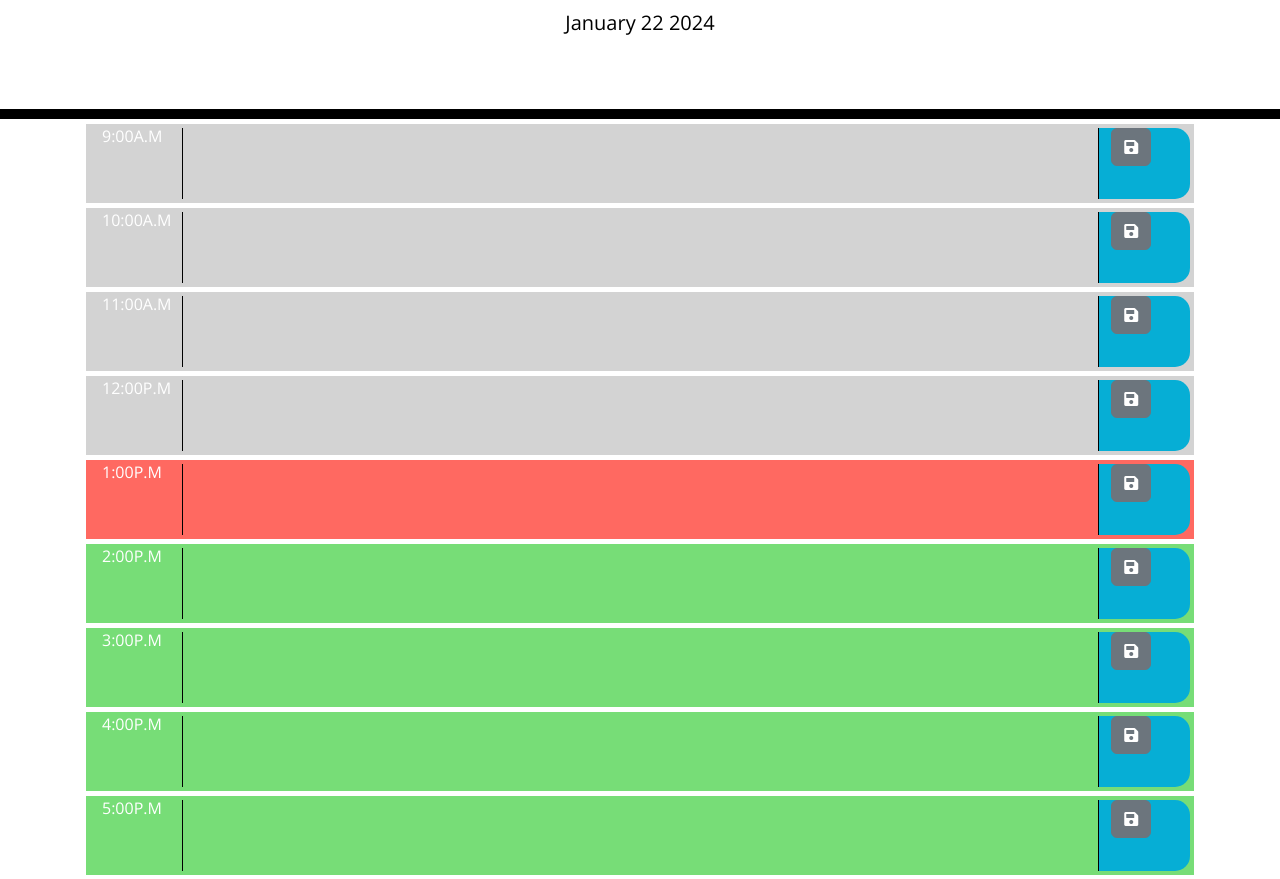
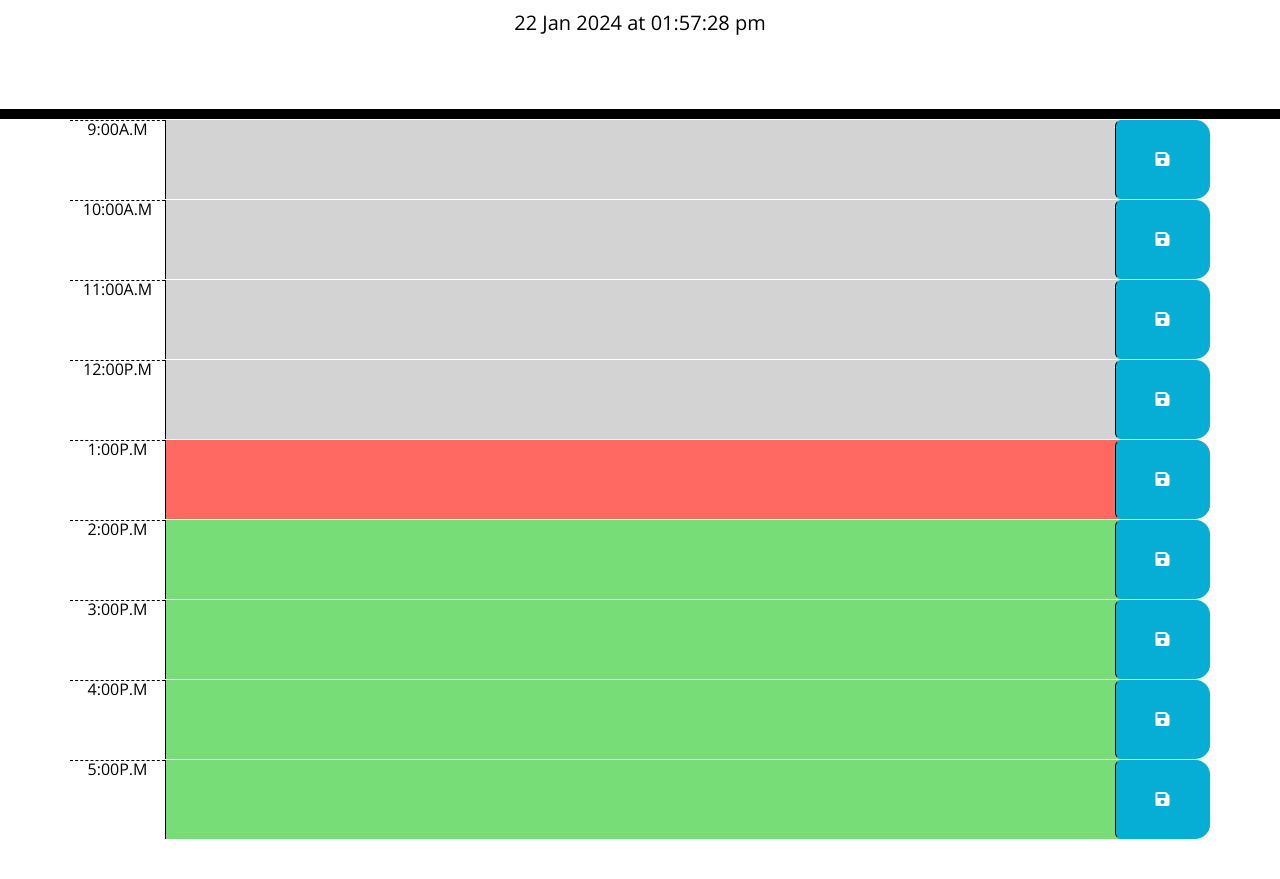
Before and after one commit to Pazoraf/Work-Day-Scheduler-Alex-Flaherty, a plain HTML site: page index.html in a window 1280 px wide. Shown: the part 168-1047 px from the top of the page. After the commit the page ends 1007 px from the top, so only its background shows below. Drawn offline with nearby package versions, Linux system fonts and the light colour scheme.

Commit message:
Adjusted html bootstrap to better match example image.

```diff
--- a/assets/css/style.css
+++ b/assets/css/style.css
@@ -64,21 +64,10 @@ header {
   border-bottom-right-radius: 15px;
   background-color: #06aed5;
   color: white;
+
 }
 
 .saveBtn i:hover {
   font-size: 20px;
   transition: all 0.3s ease-in-out;
 }
-
-.past{
-  background-color: #d3d3d3;
-}
-
-.present{
-  background-color: #ff6961;
-}
-
-.future{
-  background-color: #77dd77;
-}
--- a/assets/js/script.js
+++ b/assets/js/script.js
@@ -1,43 +1,29 @@
 $(document).ready(function() {
-    var currentDay = dayjs().format("MMMM DD YYYY");
-    var currentTime = dayjs();
+    var currentDay = dayjs().format('DD MMM YYYY [at] hh:mm:ss a');
     var currentHour = dayjs().format("H");
-$("#currentDay").text(currentDay);
 
-// $(".timeblock").each(function() {
-//     var blockTime = parseInt($(this).attr("id"));
+    $("#currentDay").text(currentDay);
 
-//     if (blockTime< currentHour){
-//         $(this).addClass("past");
-//     }else if (blockTime==currentHour){
-//         $(this).addClass("present");
-//     }else {
-//         $(this).addClass("future");
-//     }
-// })
+    function timeDisplay(){
+        var currentDay = dayjs().format('DD MMM YYYY [at] hh:mm:ss a');
+        $("#currentDay").text(currentDay);
+    }
 
-// Get the current hour using Day.js
-var currentHour = dayjs().format("H");
+    $(".time-block").each(function() {
+        var blockTime = parseInt($(this).attr("id"));
 
-// Loop through each timeblock
-$(".timeblock").each(function() {
-  // Get the hour of the timeblock
-  var blockHour = parseInt($(this).attr("id"));
-
-  // Compare the blockHour with the currentHour
-  if (blockHour < currentHour) {
-    // Timeblock is in the past
-    $(this).addClass("past");
-  } else if (blockHour == currentHour) {
-    // Timeblock is in the present
-    $(this).addClass("present");
-  } else {
-    // Timeblock is in the future
-    $(this).addClass("future");
-  }
-});
+        if (blockTime< currentHour){
+            $(this).addClass("past");
+        }else if (blockTime==currentHour){
+            $(this).addClass("present");
+        }else {
+            $(this).addClass("future");
+        }
+    })
 
 
 
-console.log("hello")
+
+    setInterval(timeDisplay, 1000)
+    console.log("hello")
 })
--- a/index.html
+++ b/index.html
@@ -31,51 +31,51 @@
       <p id="currentDay" class="lead"></p>
     </header>
     <div class="container">
-      <!-- Timeblocks go here -->
-      <div class="row p-1 m-1 timeblock" id="9">
-        <div class="col-1 time-hour">9:00A.M</div>
-        <textarea class="description col-10 time-text"></textarea>
-        <div class="col-1 saveBtn"><button class ="btn btn-secondary"><i class="fas fa-save"></i></button></div>
+      <!-- Time-blocks go here -->
+      <div class="row time-block" id="9">
+        <div class="col-md-1 hour">9:00A.M</div>
+        <textarea class="description col-md-10"></textarea>
+        <button class ="btn btn-block saveBtn col-md-1"><span class="fas fa-save"></span></button>
       </div>
-      <div class="row p-1 m-1 timeblock" id="10">
-        <div class="col-1 time-hour">10:00A.M</div>
-        <textarea class="description col-10 time-text"></textarea>
-        <div class="col-1 saveBtn"><button class ="btn btn-secondary"><i class="fas fa-save"></i></button></div>
+      <div class="row time-block" id="10">
+        <div class="col-md-1 hour">10:00A.M</div>
+        <textarea class="description col-md-10"></textarea>
+        <button class ="btn btn-block saveBtn col-md-1"><span class="fas fa-save"></span></button>
       </div>
-      <div class="row p-1 m-1 timeblock" id="11">
-        <div class="col-1 time-hour">11:00A.M</div>
-        <textarea class="description col-10 time-text"></textarea>
-        <div class="col-1 saveBtn"><button class ="btn btn-secondary"><i class="fas fa-save"></i></button></div>
+      <div class="row time-block" id="11">
+        <div class="col-md-1 hour">11:00A.M</div>
+        <textarea class="description col-md-10"></textarea>
+        <button class ="btn btn-block saveBtn col-md-1"><span class="fas fa-save"></span></button>
       </div>
-      <div class="row p-1 m-1 timeblock" id="12">
-        <div class="col-1 time-hour">12:00P.M</div>
-        <textarea class="description col-10 time-text"></textarea>
-        <div class="col-1 saveBtn"><button class ="btn btn-secondary"><i class="fas fa-save"></i></button></div>
+      <div class="row time-block" id="12">
+        <div class="col-md-1 hour">12:00P.M</div>
+        <textarea class="description col-md-10"></textarea>
+        <button class ="btn btn-block saveBtn col-md-1"><span class="fas fa-save"></span></button>
       </div>
-      <div class="row p-1 m-1 timeblock" id="13">
-        <div class="col-1 time-hour">1:00P.M</div>
-        <textarea class="description col-10 time-text"></textarea>
-        <div class="col-1 saveBtn"><button class ="btn btn-secondary"><i class="fas fa-save"></i></button></div>
+      <div class="row time-block" id="13">
+        <div class="col-md-1 hour">1:00P.M</div>
+        <textarea class="description col-md-10"></textarea>
+        <button class ="btn btn-block saveBtn col-md-1"><span class="fas fa-save"></span></button>
       </div>
-      <div class="row p-1 m-1 timeblock" id="14">
-        <div class="col-1 time-hour">2:00P.M</div>
-        <textarea class="description col-10 time-text"></textarea>
-        <div class="col-1 saveBtn"><button class ="btn btn-secondary"><i class="fas fa-save"></i></button></div>
+      <div class="row time-block" id="14">
+        <div class="col-md-1 hour">2:00P.M</div>
+        <textarea class="description col-md-10"></textarea>
+        <button class ="btn btn-block saveBtn col-md-1"><span class="fas fa-save"></span></button>
       </div>
-      <div class="row p-1 m-1 timeblock" id="15">
-        <div class="col-1 time-hour">3:00P.M</div>
-        <textarea class="description col-10 time-text"></textarea>
-        <div class="col-1 saveBtn"><button class ="btn btn-secondary"><i class="fas fa-save"></i></button></div>
+      <div class="row time-block" id="15">
+        <div class="col-md-1 hour">3:00P.M</div>
+        <textarea class="description col-md-10"></textarea>
+        <button class ="btn btn-block saveBtn col-md-1"><span class="fas fa-save"></span></button>
       </div>
-      <div class="row p-1 m-1 timeblock" id="16">
-        <div class="col-1 time-hour">4:00P.M</div>
-        <textarea class="description col-10 time-text"></textarea>
-        <div class="col-1 saveBtn"><button class ="btn btn-secondary"><i class="fas fa-save"></i></button></div>
+      <div class="row time-block" id="16">
+        <div class="col-md-1 hour">4:00P.M</div>
+        <textarea class="description col-md-10"></textarea>
+        <button class ="btn btn-block saveBtn col-md-1"><span class="fas fa-save"></span></button>
       </div>
-      <div class="row p-1 m-1 timeblock" id="17">
-        <div class="col-1 time-hour">5:00P.M</div>
-        <textarea class="description col-10 time-text"></textarea>
-        <div class="col-1 saveBtn"><button class ="btn btn-secondary"><i class="fas fa-save"></i></button></div>
+      <div class="row time-block" id="17">
+        <div class="col-md-1 hour">5:00P.M</div>
+        <textarea class="description col-md-10"></textarea>
+        <button class ="btn btn-block saveBtn col-md-1"><span class="fas fa-save"></span></button>
       </div>
     </div>
 
```
